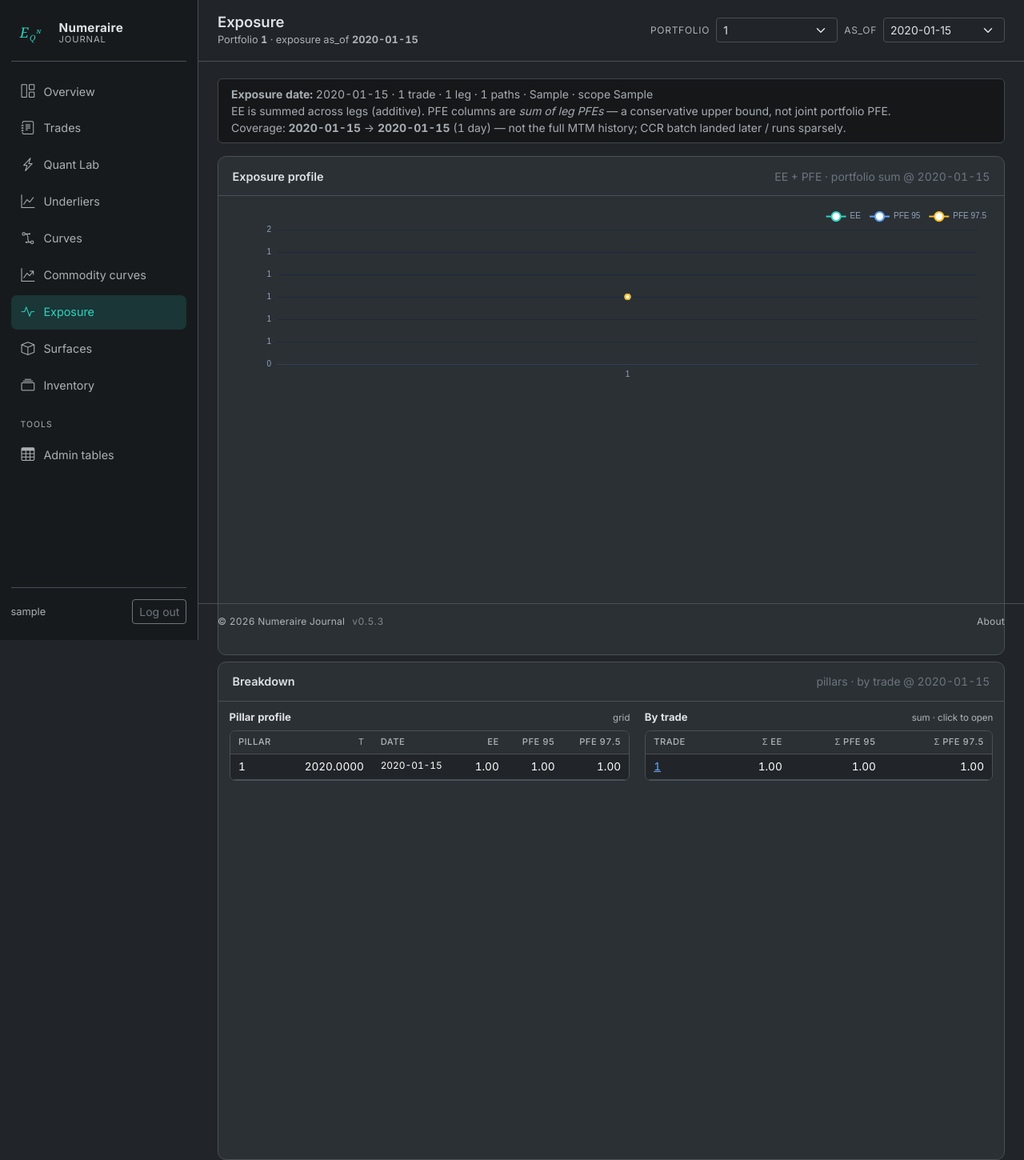
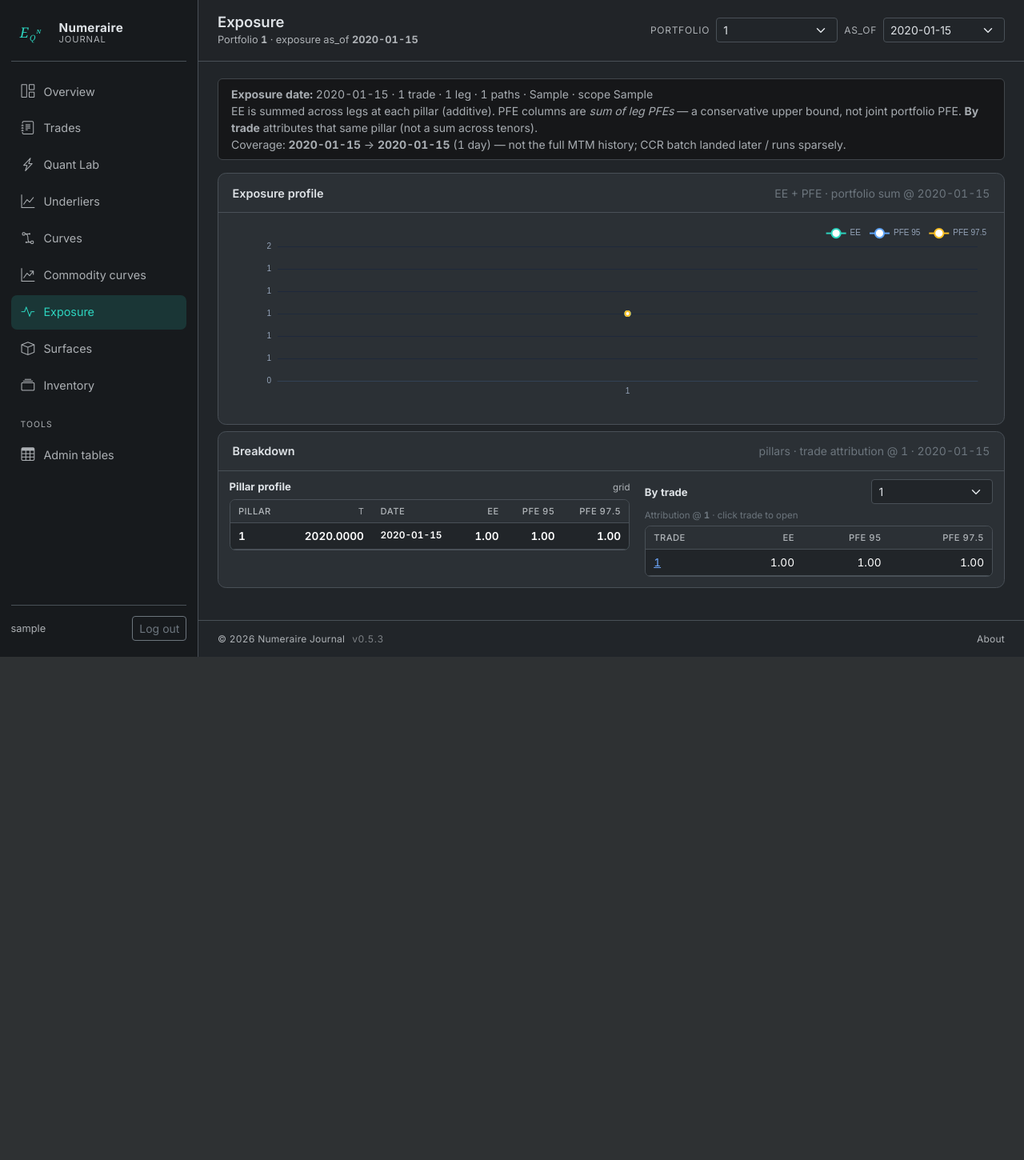
Before and after one commit to krzysiekbienias/numeraire, a Django app: page /exposure/ in a window 1280 px wide. Shown: the whole page at 80% size. After the commit the page ends 821 px from the top, so only its background shows below. Run offline with Django 5.2, Linux system fonts and the light colour scheme; a user stored in the database is signed in; tables that the repository leaves empty hold one stand-in row (values such as "Sample post"); some libraries are stand-ins or nearby versions.

Commit message:
feat(journal): enhance portfolio exposure profile with pillar attribution
- Updated the `portfolio_exposure_profile` function to accept an optional `pillar_id` parameter for more granular exposure analysis.
- Modified the `ExposureView` to pass the selected pillar from the request, allowing users to filter trade attribution by pillar.
- Improved the exposure detail template to display the selected attribution pillar and added interactivity for selecting pillars.
- Enhanced CSS styles for better layout and usability of exposure-related components.

```diff
--- a/web/journal/exposure.py
+++ b/web/journal/exposure.py
@@ -26,11 +26,19 @@ def list_exposure_portfolios() -> list[str]:
     )
 
 
-def portfolio_exposure_profile(as_of: date, portfolio_id: str) -> dict | None:
+def portfolio_exposure_profile(
+    as_of: date,
+    portfolio_id: str,
+    *,
+    pillar_id: str | None = None,
+) -> dict | None:
     """Aggregate leg EE / PFE to a portfolio pillar profile.
 
-    EE sums are exact (linearity of expectation). Summed PFE is a conservative
-    upper bound — not a joint portfolio PFE.
+    EE sums across legs are exact (linearity of expectation). Summed PFE is a
+    conservative upper bound — not a joint portfolio PFE.
+
+    ``by_trade`` is attribution **at one pillar** (same tenor as the chart /
+    pillar table), not a sum across the time grid.
     """
     qs = TradeLegExposureEod.objects.filter(as_of=as_of, trade__portfolio_id=portfolio_id)
     if not qs.exists():
@@ -55,16 +63,23 @@ def portfolio_exposure_profile(as_of: date, portfolio_id: str) -> dict | None:
         )
         .order_by('grid_step', 'pillar_id')
     )
-    by_trade = list(
-        qs.values('trade_id')
-        .annotate(
-            ee=Sum('ee'),
-            pfe_95=Sum('pfe_95'),
-            pfe_975=Sum('pfe_975'),
-            pillars=Count('id'),
+    pillar_ids = [p['pillar_id'] for p in pillars]
+    selected = pillar_id if pillar_id in pillar_ids else (pillar_ids[0] if pillar_ids else None)
+
+    by_trade = []
+    if selected is not None:
+        by_trade = list(
+            qs.filter(pillar_id=selected)
+            .values('trade_id')
+            .annotate(
+                ee=Sum('ee'),
+                pfe_95=Sum('pfe_95'),
+                pfe_975=Sum('pfe_975'),
+                legs=Count('leg_id', distinct=True),
+            )
+            .order_by('-pfe_95', 'trade_id')
         )
-        .order_by('-pfe_95', 'trade_id')
-    )
+
     chart = [
         {
             'pillar': p['pillar_id'],
@@ -82,6 +97,8 @@ def portfolio_exposure_profile(as_of: date, portfolio_id: str) -> dict | None:
         'engines': engines,
         'scopes': scopes,
         'pillars': pillars,
+        'pillar_ids': pillar_ids,
+        'attribution_pillar': selected,
         'by_trade': by_trade,
         'chart': chart,
     }
--- a/web/journal/views.py
+++ b/web/journal/views.py
@@ -1018,8 +1018,11 @@ class ExposureView(TemplateView):
             if as_of is None and available_as_of:
                 as_of = available_as_of[0]
 
+            pillar_req = self.request.GET.get('pillar', '').strip()
             profile = (
-                portfolio_exposure_profile(as_of, portfolio_id)
+                portfolio_exposure_profile(
+                    as_of, portfolio_id, pillar_id=pillar_req or None
+                )
                 if portfolio_id and as_of
                 else None
             )
@@ -1043,6 +1046,9 @@ class ExposureView(TemplateView):
                     'as_of': as_of,
                     'available_as_of': available_as_of,
                     'profile': profile,
+                    'attribution_pillar': (
+                        profile['attribution_pillar'] if profile else None
+                    ),
                     'exposure_chart': profile['chart'] if profile else [],
                     'first_exposure_as_of': available_as_of[-1] if available_as_of else None,
                     'latest_exposure_as_of': available_as_of[0] if available_as_of else None,
@@ -1059,6 +1065,7 @@ class ExposureView(TemplateView):
                     'as_of': None,
                     'available_as_of': [],
                     'profile': None,
+                    'attribution_pillar': None,
                     'exposure_chart': [],
                     'first_exposure_as_of': None,
                     'latest_exposure_as_of': None,
--- a/web/static/css/journal.css
+++ b/web/static/css/journal.css
@@ -286,7 +286,15 @@ body {
   border: 1px solid var(--bs-border-color);
   border-radius: 0.65rem;
   overflow: hidden;
+  /* Equal-height cards inside Bootstrap rows; see override for stacked page panels. */
   height: 100%;
+}
+
+/* Direct children of the main column must not stretch to fill the viewport —
+   otherwise the first panel (e.g. Exposure chart) eats the page and pushes
+   the next panel (Breakdown) below the fold. */
+.nj-content > .nj-panel {
+  height: auto;
 }
 
 .nj-panel-head {
@@ -2108,6 +2116,10 @@ body {
   max-height: min(22rem, 42vh);
 }
 
+.nj-exposure-page > .nj-panel {
+  height: auto;
+}
+
 .nj-exposure-breakdown {
   display: grid;
   grid-template-columns: 1.15fr 1fr;
@@ -2132,6 +2144,32 @@ body {
 .nj-exposure-table {
   /* Grow with rows; scroll only when the grid is long. */
   max-height: min(16rem, 36vh);
+}
+
+.nj-exposure-pillar-form {
+  display: inline-flex;
+  align-items: center;
+  margin: 0;
+}
+
+.nj-exposure-attr-note {
+  font-size: 0.72rem !important;
+}
+
+.nj-exposure-pillar-row {
+  cursor: pointer;
+}
+
+.nj-exposure-pillar-row:hover {
+  background: color-mix(in srgb, #94a3b8 10%, transparent);
+}
+
+.nj-exposure-pillar-active {
+  background: color-mix(in srgb, #2dd4bf 14%, transparent);
+}
+
+.nj-exposure-pillar-active td {
+  font-weight: 600;
 }
 
 @media (max-width: 900px) {
--- a/web/templates/base.html
+++ b/web/templates/base.html
@@ -11,7 +11,7 @@
   <link href="https://cdn.jsdelivr.net/npm/bootstrap@5.3.3/dist/css/bootstrap.min.css" rel="stylesheet"
         integrity="sha384-QWTKZyjpPEjISv5WaRU9OFeRpok6YctnYmDr5pNlyT2bRjXh0JMhjY6hW+ALEwIH" crossorigin="anonymous">
   <link href="https://cdn.jsdelivr.net/npm/bootstrap-icons@1.11.3/font/bootstrap-icons.min.css" rel="stylesheet">
-  <link href="{% static 'css/journal.css' %}?v=41" rel="stylesheet">
+  <link href="{% static 'css/journal.css' %}?v=43" rel="stylesheet">
   {% block extra_head %}{% endblock %}
 </head>
 <body>
--- a/web/templates/journal/exposure_detail.html
+++ b/web/templates/journal/exposure_detail.html
@@ -59,8 +59,9 @@
     {% if profile.engines %} · {{ profile.engines|join:", " }}{% endif %}
     {% if profile.scopes %} · scope {{ profile.scopes|join:", " }}{% endif %}
     <br>
-    EE is summed across legs (additive).
+    EE is summed across legs at each pillar (additive).
     PFE columns are <em>sum of leg PFEs</em> — a conservative upper bound, not joint portfolio PFE.
+    <strong>By trade</strong> attributes that same pillar (not a sum across tenors).
     {% if first_exposure_as_of and latest_exposure_as_of %}
       <br>
       Coverage:
@@ -78,6 +79,7 @@
     {% endif %}
   </div>
 
+  <div class="nj-exposure-page">
   <div class="nj-panel mb-2">
     <div class="nj-panel-head">
       <h2>Exposure profile</h2>
@@ -94,7 +96,10 @@
   <div class="nj-panel mb-2">
     <div class="nj-panel-head">
       <h2>Breakdown</h2>
-      <span class="small text-secondary">pillars · by trade @ {{ as_of|date:"Y-m-d" }}</span>
+      <span class="small text-secondary">
+        pillars · trade attribution @ {{ attribution_pillar|default:"—" }}
+        · {{ as_of|date:"Y-m-d" }}
+      </span>
     </div>
     <div class="nj-panel-body nj-exposure-breakdown">
       <div class="nj-exposure-breakdown-col">
@@ -116,7 +121,9 @@
             </thead>
             <tbody>
               {% for p in profile.pillars %}
-                <tr>
+                <tr class="nj-exposure-pillar-row{% if attribution_pillar == p.pillar_id %} nj-exposure-pillar-active{% endif %}"
+                    data-pillar="{{ p.pillar_id }}"
+                    title="Show trade attribution at {{ p.pillar_id }}">
                   <td>{{ p.pillar_id }}</td>
                   <td class="nj-num">{{ p.year_fraction|floatformat:4 }}</td>
                   <td class="small">{% if p.exposure_date %}{{ p.exposure_date|date:"Y-m-d" }}{% else %}—{% endif %}</td>
@@ -132,16 +139,32 @@
       <div class="nj-exposure-breakdown-col">
         <div class="nj-exposure-subhead">
           <strong>By trade</strong>
-          <span>sum · click to open</span>
+          <form method="get" action="{% url 'journal:exposure' %}" class="nj-exposure-pillar-form">
+            <input type="hidden" name="portfolio_id" value="{{ portfolio_id }}">
+            <input type="hidden" name="as_of" value="{{ as_of|date:'Y-m-d' }}">
+            <label class="visually-hidden" for="id_attribution_pillar">pillar</label>
+            <select class="form-select form-select-sm nj-asof-select" id="id_attribution_pillar"
+                    name="pillar" onchange="this.form.submit()" title="Attribution pillar">
+              {% for p in profile.pillars %}
+                <option value="{{ p.pillar_id }}"
+                  {% if attribution_pillar == p.pillar_id %}selected{% endif %}>
+                  {{ p.pillar_id }}
+                </option>
+              {% endfor %}
+            </select>
+          </form>
         </div>
+        <p class="nj-exposure-attr-note small text-secondary mb-1">
+          Attribution @ <strong>{{ attribution_pillar }}</strong> · click trade to open
+        </p>
         <div class="nj-scroll-table nj-exposure-table">
           <table class="table table-sm mb-0 nj-compact-table nj-clickable">
             <thead>
               <tr>
                 <th>Trade</th>
-                <th class="nj-num">Σ EE</th>
-                <th class="nj-num">Σ PFE 95</th>
-                <th class="nj-num">Σ PFE 97.5</th>
+                <th class="nj-num">EE</th>
+                <th class="nj-num">PFE 95</th>
+                <th class="nj-num">PFE 97.5</th>
               </tr>
             </thead>
             <tbody>
@@ -152,6 +175,10 @@
                   <td class="nj-num">{{ row.pfe_95|nj_num:2 }}</td>
                   <td class="nj-num">{{ row.pfe_975|nj_num:2 }}</td>
                 </tr>
+              {% empty %}
+                <tr>
+                  <td colspan="4" class="small text-secondary">No trade rows for this pillar.</td>
+                </tr>
               {% endfor %}
             </tbody>
           </table>
@@ -159,11 +186,28 @@
       </div>
     </div>
   </div>
+  </div>
 
   {% endif %}
 {% endblock %}
 
 {% block extra_js %}
+  {% if profile %}
+    <script>
+      (function () {
+        function goPillar(pillar) {
+          if (!pillar) return;
+          const url = new URL(window.location.href);
+          url.searchParams.set('pillar', pillar);
+          window.location = url.toString();
+        }
+        document.querySelectorAll('.nj-exposure-pillar-row').forEach((row) => {
+          row.addEventListener('click', () => goPillar(row.dataset.pillar));
+        });
+        window.__njGoExposurePillar = goPillar;
+      })();
+    </script>
+  {% endif %}
   {% if exposure_chart %}
     <script src="https://cdn.jsdelivr.net/npm/echarts@5.5.1/dist/echarts.min.js"></script>
     <script>
@@ -247,6 +291,18 @@
           ],
         });
         window.addEventListener('resize', () => chart.resize());
+
+        // Click a pillar on the chart → reload By trade attribution for that tenor.
+        chart.getZr().on('click', function (params) {
+          const pointInPixel = [params.offsetX, params.offsetY];
+          if (!chart.containPixel('grid', pointInPixel)) return;
+          const xIndex = chart.convertFromPixel({ seriesIndex: 0 }, pointInPixel)[0];
+          const i = Math.round(xIndex);
+          if (i < 0 || i >= labels.length) return;
+          if (typeof window.__njGoExposurePillar === 'function') {
+            window.__njGoExposurePillar(labels[i]);
+          }
+        });
       })();
     </script>
   {% endif %}
```
